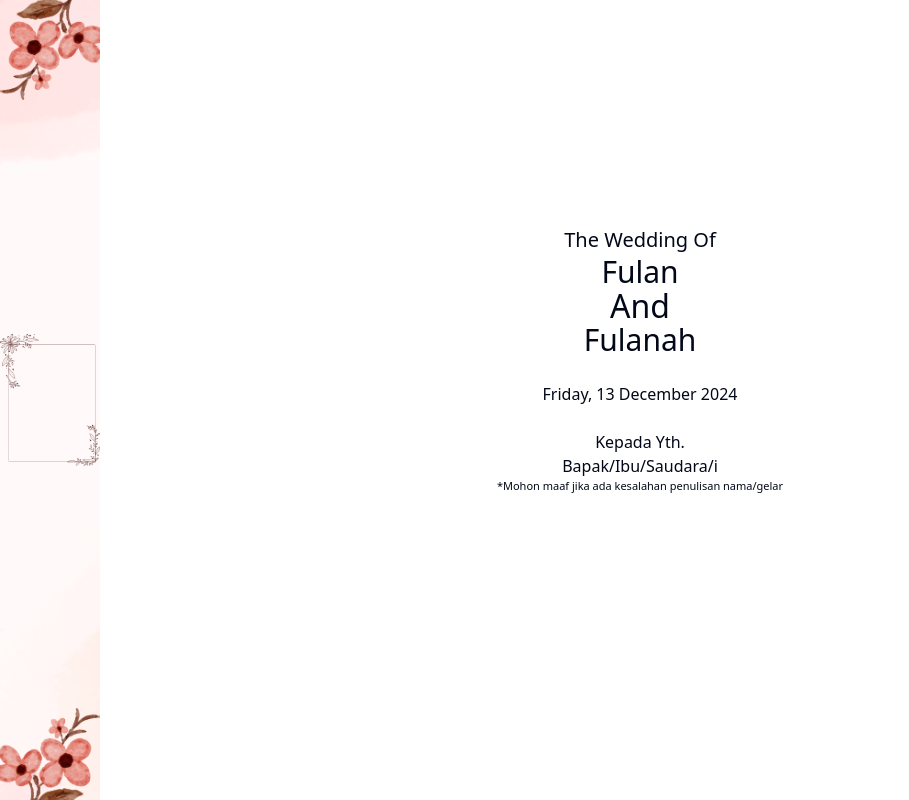
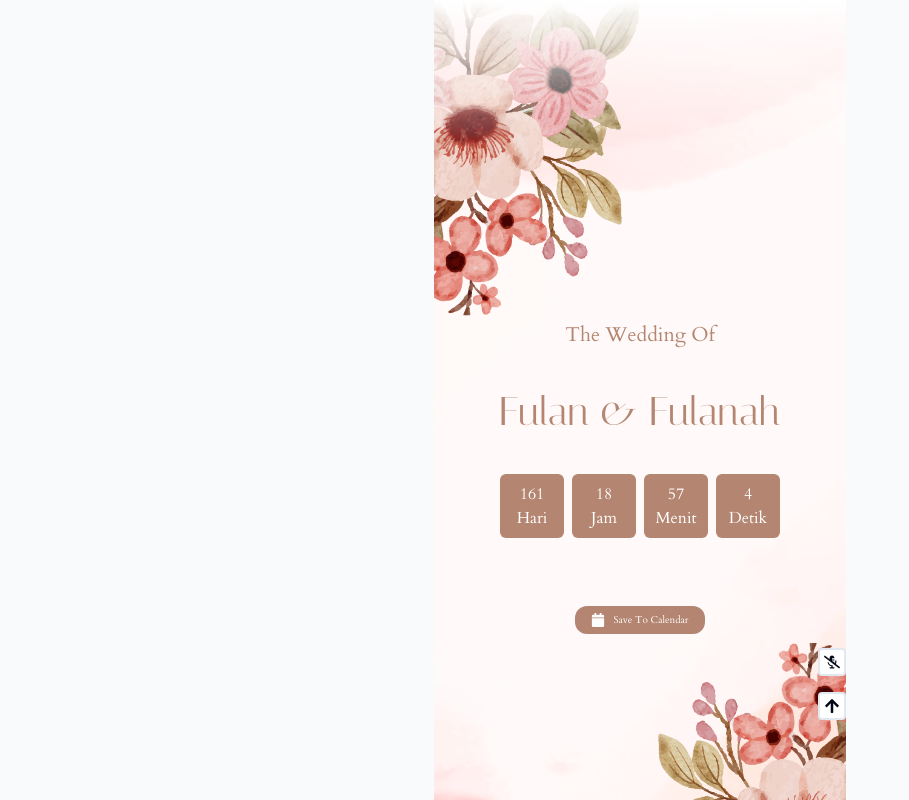
Before and after one commit to Harits19/wedding-invitation-app-react, a Next.js app: page / in a window 1280 px wide. Shown: the whole page, without its empty margins (0-909 px from the left). Built offline with nearby package versions, Linux system fonts and the light colour scheme; no server answers; the database is empty; a web font is replaced by a local one.

Commit message:
fix unused tailwind config

```diff
--- a/app/global.scss
+++ b/app/global.scss
@@ -74,3 +74,50 @@
     @apply bg-background text-foreground;
   }
 }
+
+@font-face {
+  font-family: "Brittany";
+  src: url("../public/fonts/brittany_signature/BrittanySignature.ttf");
+}
+
+@font-face {
+  font-family: "Italiana";
+  src: url("../public/fonts/italiana/Italiana-Regular.ttf");
+}
+
+@font-face {
+  font-family: "Cormorant";
+  src: url("../public/fonts/cormorant/Cormorant-VariableFont_wght.ttf");
+}
+
+@font-face {
+  font-family: "Gallery";
+  src: url("../public/fonts/gallery/GalleryModern.otf");
+}
+
+@font-face {
+  font-family: "Arizona";
+  src: url("../public/fonts/arizonia/Arizonia-Regular.ttf");
+}
+
+@font-face {
+  font-family: "Cardo";
+  src: url("../public/fonts/cardo/Cardo-Regular.ttf");
+}
+
+@font-face {
+  font-family: "Cardo";
+  font-weight: 700;
+  src: url("../public/fonts/cardo/Cardo-Bold.ttf");
+}
+
+@font-face {
+  font-family: "Poppins";
+  src: url("../public/fonts/poppins/Poppins-Regular.ttf");
+}
+
+@font-face {
+  font-family: "Poppins";
+  font-weight: 900;
+  src: url("../public/fonts/poppins/Poppins-ExtraBold.ttf");
+}
--- a/tailwind.config.js
+++ /dev/null
@@ -1,77 +0,0 @@
-/** @type {import('tailwindcss').Config} */
-module.exports = {
-  darkMode: ["class"],
-  content: [
-    './pages/**/*.{ts,tsx}',
-    './components/**/*.{ts,tsx}',
-    './app/**/*.{ts,tsx}',
-    './src/**/*.{ts,tsx}',
-  ],
-  prefix: "",
-  theme: {
-    container: {
-      center: true,
-      padding: "2rem",
-      screens: {
-        "2xl": "1400px",
-      },
-    },
-    extend: {
-      colors: {
-        border: "hsl(var(--border))",
-        input: "hsl(var(--input))",
-        ring: "hsl(var(--ring))",
-        background: "hsl(var(--background))",
-        foreground: "hsl(var(--foreground))",
-        primary: {
-          DEFAULT: "hsl(var(--primary))",
-          foreground: "hsl(var(--primary-foreground))",
-        },
-        secondary: {
-          DEFAULT: "hsl(var(--secondary))",
-          foreground: "hsl(var(--secondary-foreground))",
-        },
-        destructive: {
-          DEFAULT: "hsl(var(--destructive))",
-          foreground: "hsl(var(--destructive-foreground))",
-        },
-        muted: {
-          DEFAULT: "hsl(var(--muted))",
-          foreground: "hsl(var(--muted-foreground))",
-        },
-        accent: {
-          DEFAULT: "hsl(var(--accent))",
-          foreground: "hsl(var(--accent-foreground))",
-        },
-        popover: {
-          DEFAULT: "hsl(var(--popover))",
-          foreground: "hsl(var(--popover-foreground))",
-        },
-        card: {
-          DEFAULT: "hsl(var(--card))",
-          foreground: "hsl(var(--card-foreground))",
-        },
-      },
-      borderRadius: {
-        lg: "var(--radius)",
-        md: "calc(var(--radius) - 2px)",
-        sm: "calc(var(--radius) - 4px)",
-      },
-      keyframes: {
-        "accordion-down": {
-          from: { height: "0" },
-          to: { height: "var(--radix-accordion-content-height)" },
-        },
-        "accordion-up": {
-          from: { height: "var(--radix-accordion-content-height)" },
-          to: { height: "0" },
-        },
-      },
-      animation: {
-        "accordion-down": "accordion-down 0.2s ease-out",
-        "accordion-up": "accordion-up 0.2s ease-out",
-      },
-    },
-  },
-  plugins: [require("tailwindcss-animate")],
-}
```
Also changed, not shown: 1 other file (tests, documents, lock files or other folders). Lines whose indentation alone changed are shown as unchanged.
